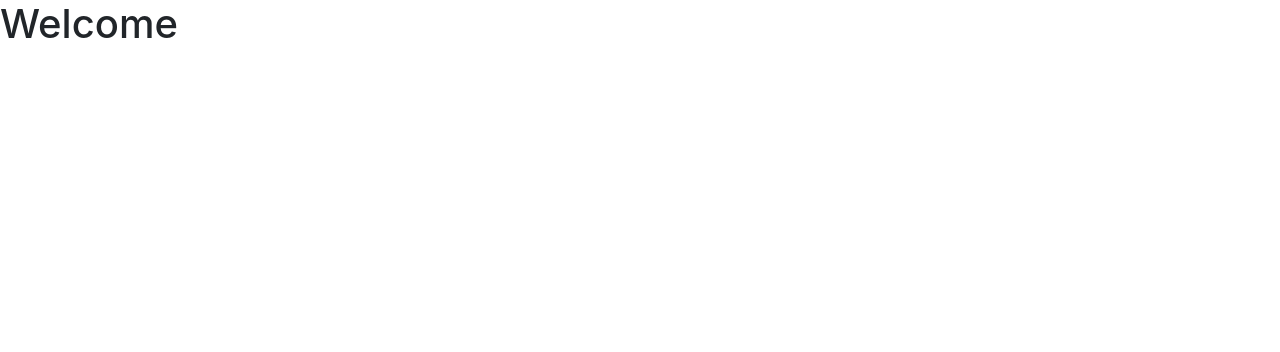
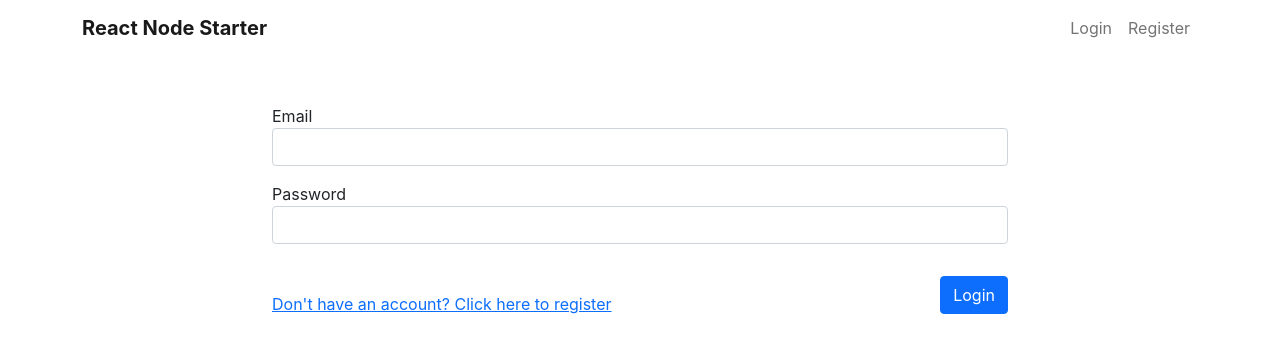
Before and after one commit to cihat/react-node-starter, a React (Create React App) app in the folder frontend/: page /login in a window 1280 px wide. Shown: the top 352 px of the page. Built offline with nearby package versions, Linux system fonts and the light colour scheme.

Commit message:
Create Routes and implement it in App

```diff
--- a/frontend/src/app/App.tsx
+++ b/frontend/src/app/App.tsx
@@ -1,10 +1,11 @@
 import React from 'react'
+import Routes from './routes'
 
 function App() {
   return (
-    <div className='App'>
-      <h1>Welcome</h1>
-    </div>
+    <>
+      <Routes />
+    </>
   )
 }
 
--- /dev/null
+++ b/frontend/src/app/routes.tsx
@@ -0,0 +1,21 @@
+import React from 'react'
+import { BrowserRouter as Router, Route, Switch } from 'react-router-dom'
+import Header from './common/header'
+import Home from '../home/home'
+import Login from '../login/login'
+import Register from '../register/register'
+
+const Routes = () => {
+  return (
+    <Router>
+      <Header />
+      <Switch>
+        <Route path="/" component={Home} exact />
+        <Route path="/login" component={Login} />
+        <Route path="/register" component={Register} />
+      </Switch>
+    </Router>
+  )
+}
+
+export default Routes
```
